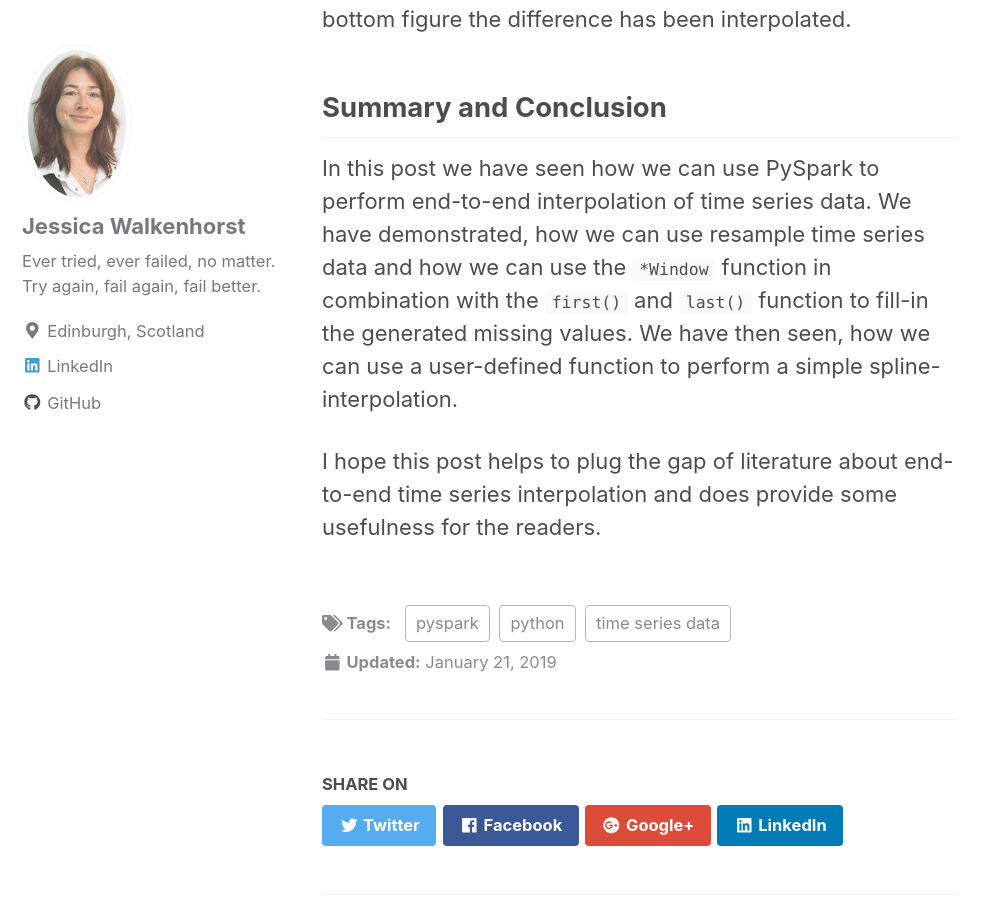
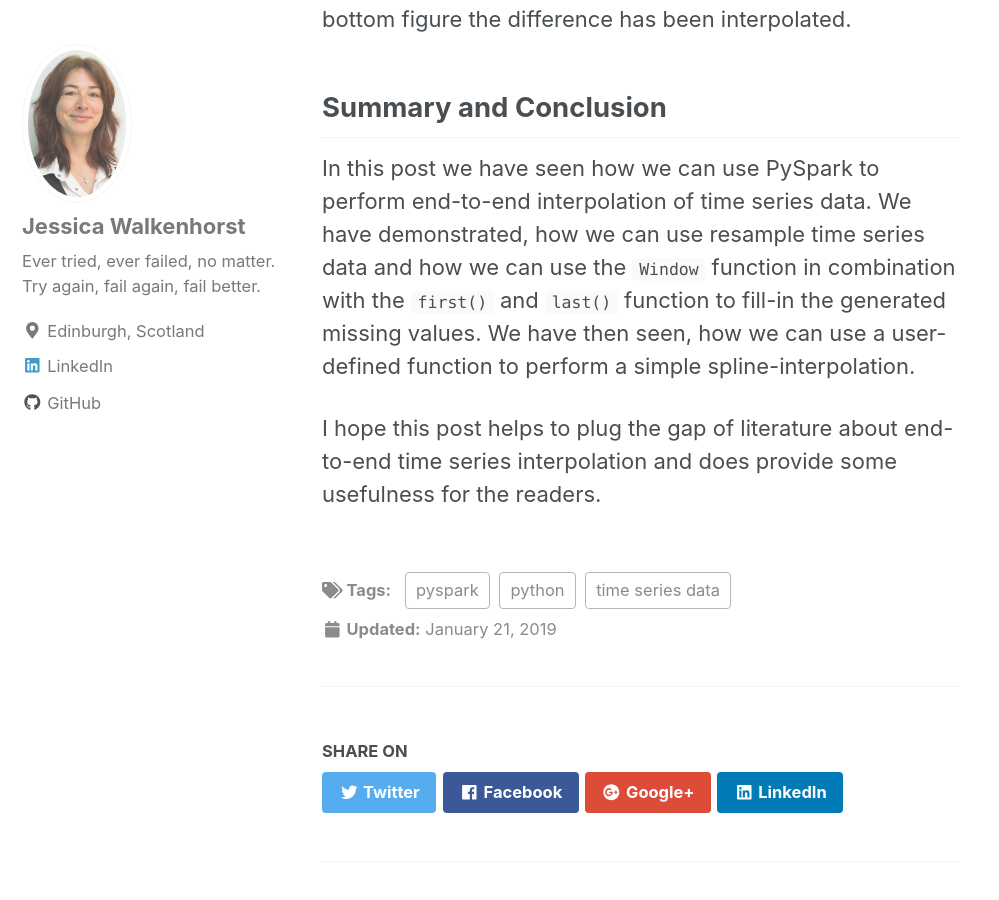
Before and after one commit to walkenho/walkenho.github.io, a Jekyll site: the page built from _posts/2019-01-21-interpolating-time-series-p2-spark.md, in a window 1280 px wide and 900 px high, scrolled down 7784 px. Shown: the whole window, without its empty margins (0-999 px from the left). Built offline with Jekyll 4.4.1, drawn with Linux system fonts in a browser that asks for light colours; nearby versions of some CDN libraries; formulas are drawn with MathJax 3.

```diff
--- a/_posts/2019-01-21-interpolating-time-series-p2-spark.md
+++ b/_posts/2019-01-21-interpolating-time-series-p2-spark.md
@@ -390,7 +390,7 @@ the gaps have been filled with the next value to come and in the bottom figure t
 ## Summary and Conclusion
 In this post we have seen how we can use PySpark to perform end-to-end interpolation of time series data. We have demonstrated,
 how we can use resample time series data and how we can use the
-`*Window` function in combination with the `first()` and `last()`
+`Window` function in combination with the `first()` and `last()`
 function to fill-in the generated missing values. We have then seen, how we can use a user-defined function to perform a simple
 spline-interpolation.
 
```
